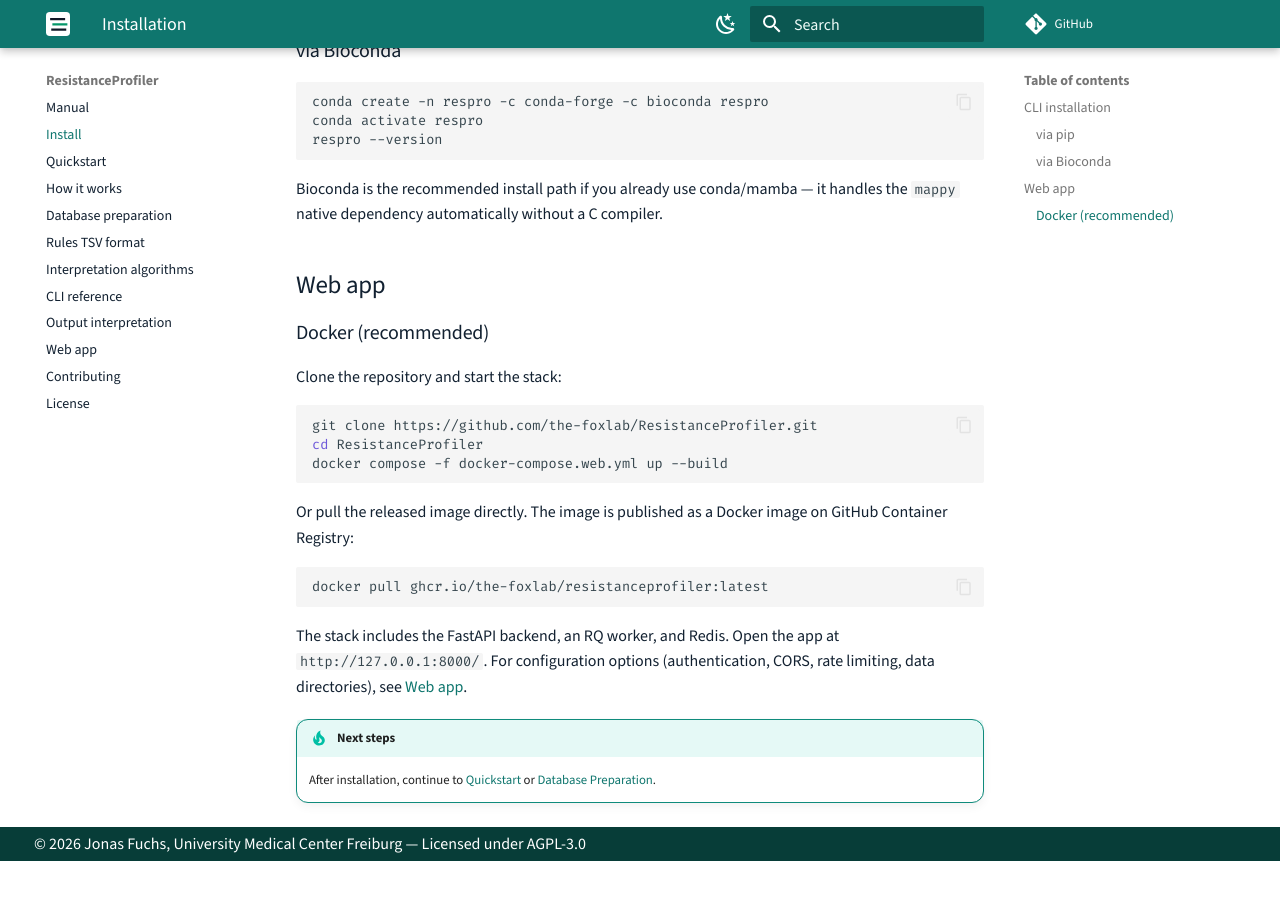
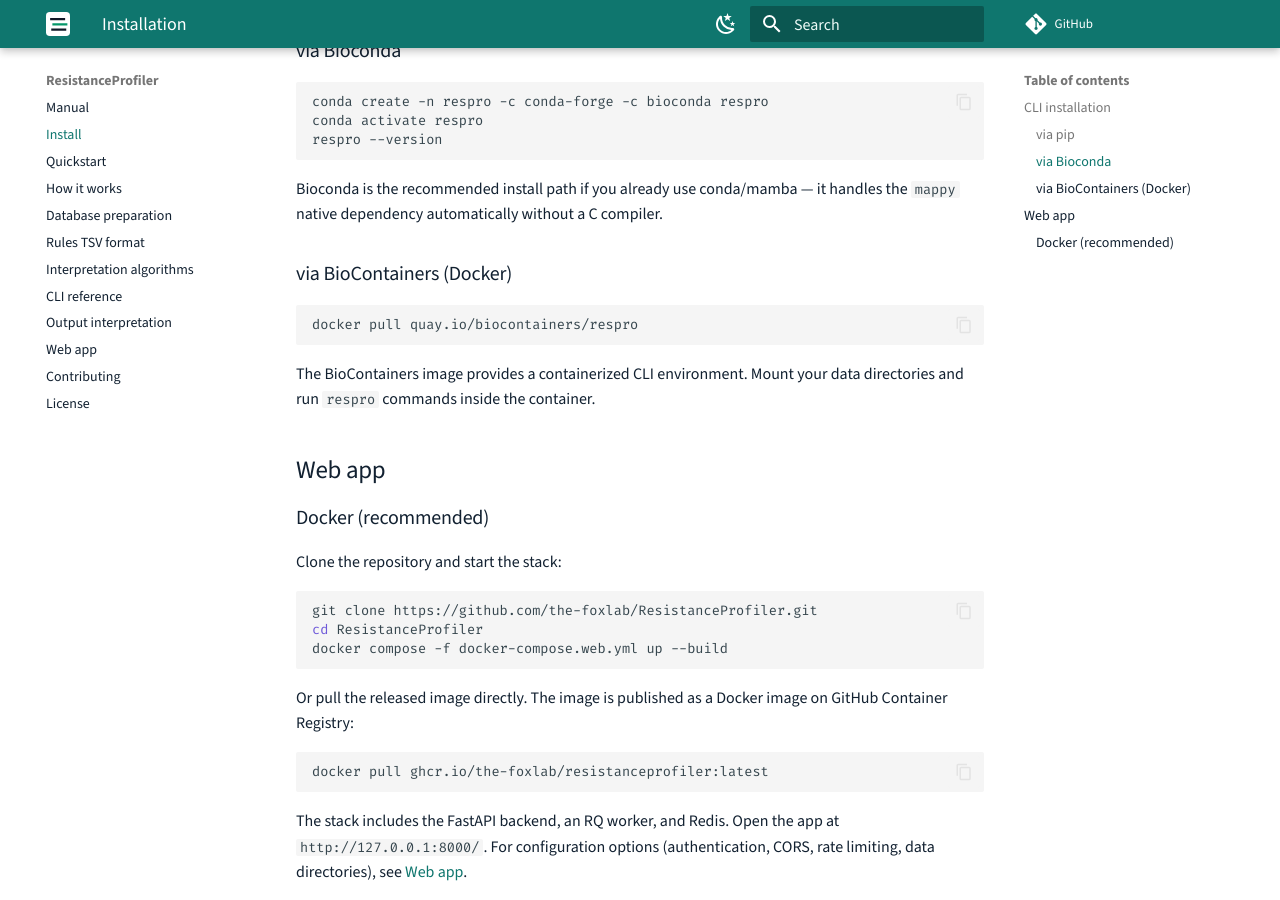
Before and after one commit to the-foxlab/ResistanceProfiler, an MkDocs documentation site: the page built from docs/docs/install.md, in a window 1280 px wide and 900 px high, scrolled down 511 px. Built offline with MkDocs 1.6.1 and Material for MkDocs 9.7.7, drawn with Linux system fonts in a browser that asks for light colours; comment, search, counter and statistics services are not loaded; before the commit the page ends 1372 px from its top, so only the background shows below that.

Commit message:
added biocontainers to readme

````diff
--- a/docs/docs/install.md
+++ b/docs/docs/install.md
@@ -31,6 +31,14 @@ respro --version
 
 Bioconda is the recommended install path if you already use conda/mamba — it handles the `mappy` native dependency automatically without a C compiler.
 
+### via BioContainers (Docker)
+
+```bash
+docker pull quay.io/biocontainers/respro
+```
+
+The BioContainers image provides a containerized CLI environment. Mount your data directories and run `respro` commands inside the container.
+
 ## Web app
 
 ### Docker (recommended)
````
Also changed, not shown: README.md.
